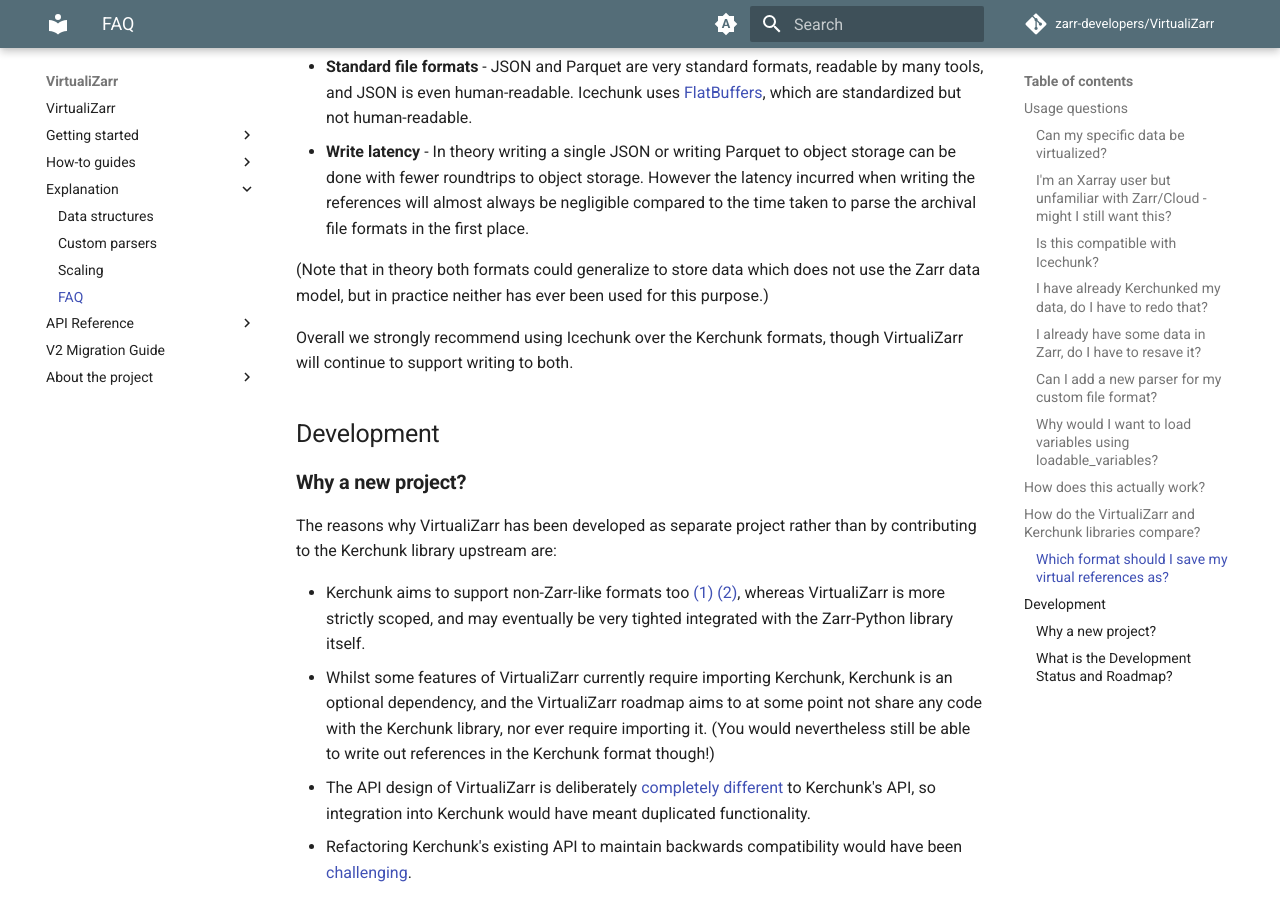
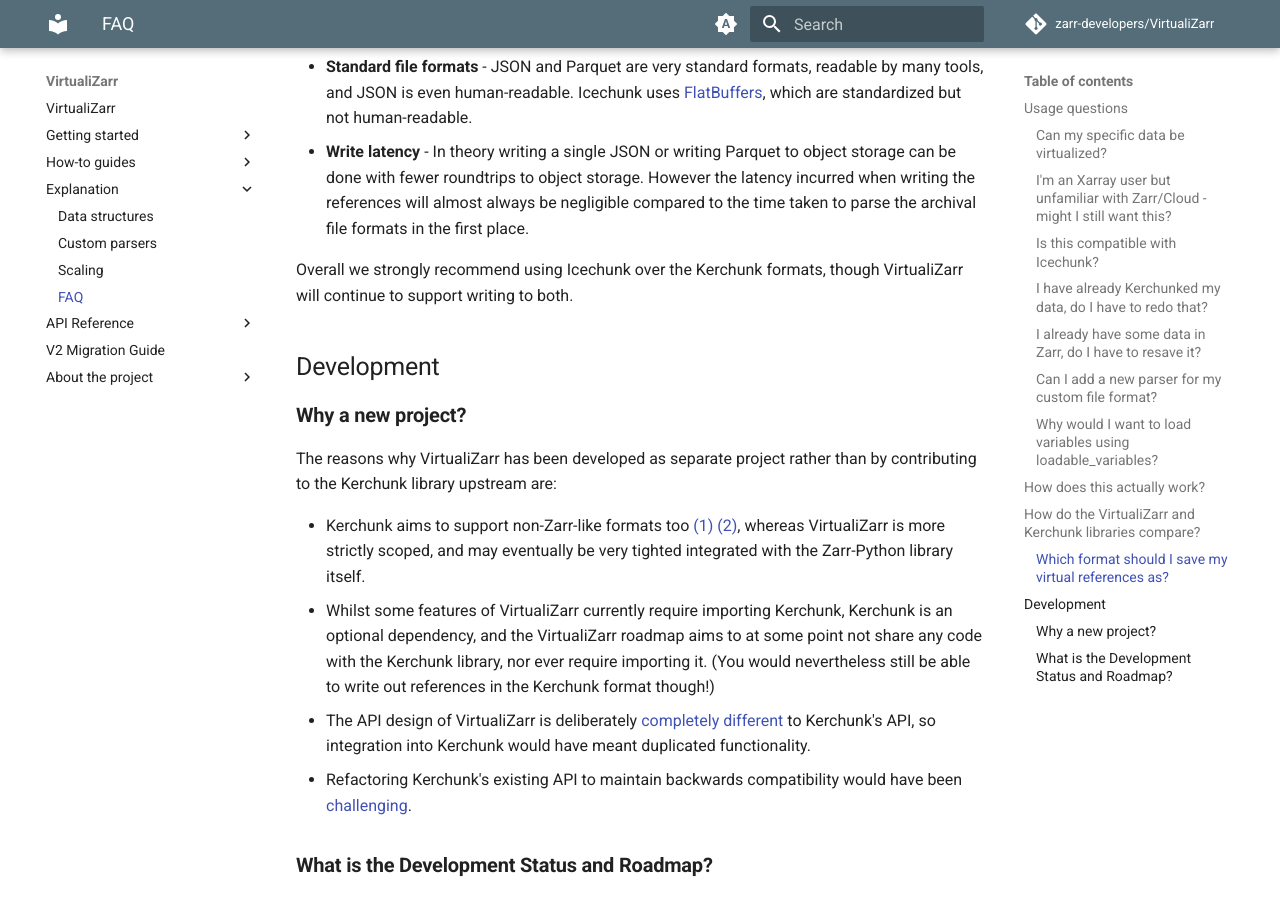
Before and after one commit to zarr-developers/VirtualiZarr, an MkDocs documentation site: the page built from docs/faq.md, in a window 1280 px wide and 900 px high, scrolled down 9198 px. Built offline with MkDocs 1.6.1 and Material for MkDocs 9.7.7, drawn with Linux system fonts in a browser that asks for light colours; comment, search, counter and statistics services are not loaded; the version menu is left out.

Commit message:
remove irrelevant note about non-zarr

```diff
--- a/docs/faq.md
+++ b/docs/faq.md
@@ -188,8 +188,6 @@
 - **Standard file formats** - JSON and Parquet are very standard formats, readable by many tools, and JSON is even human-readable. Icechunk uses [FlatBuffers](https://github.com/google/flatbuffers), which are standardized but not human-readable.
 - **Write latency** - In theory writing a single JSON or writing Parquet to object storage can be done with fewer roundtrips to object storage. However the latency incurred when writing the references will almost always be negligible compared to the time taken to parse the archival file formats in the first place.
 
-(Note that in theory both formats could generalize to store data which does not use the Zarr data model, but in practice neither has ever been used for this purpose.)
-
 Overall we strongly recommend using Icechunk over the Kerchunk formats, though VirtualiZarr will continue to support writing to both.
 
 ## Development
```
